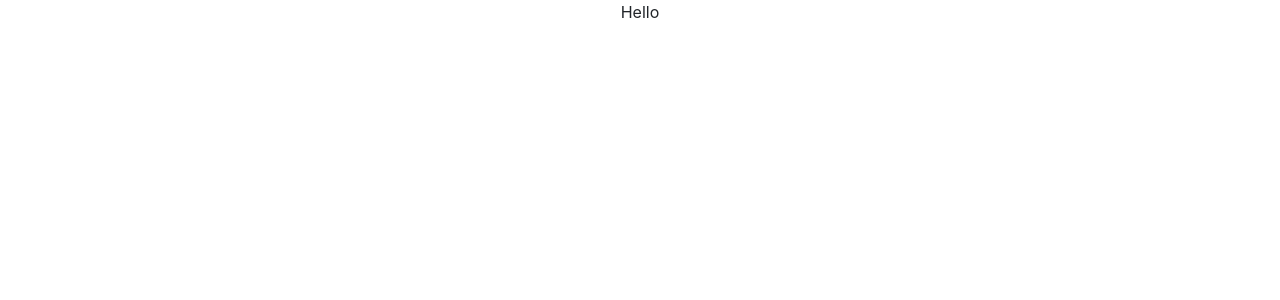
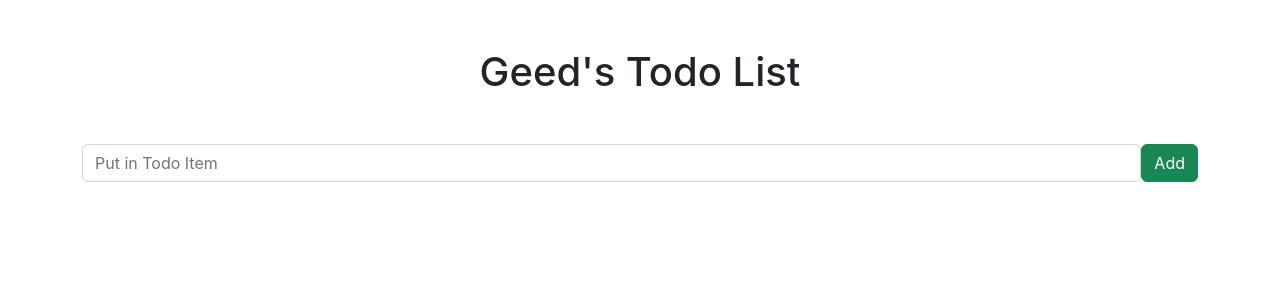
Before and after one commit to godswilludoh/inputTodo, a React (Create React App) app in the folder client/: page / in a window 1280 px wide. Shown: the top 300 px of the page. Built offline with nearby package versions, Linux system fonts and the light colour scheme.

Commit message:
added states to handle todo list

```diff
--- a/client/src/App.js
+++ b/client/src/App.js
@@ -1,8 +1,13 @@
 import React from 'react';
 import './App.css';
+import InputTodo from './components/InputTodo';
 
 const App = () => {
-	return <div className='App'>Hello</div>;
+	return (
+		<div className='container'>
+			<InputTodo />
+		</div>
+	);
 };
 
 export default App;
--- a/client/src/components/InputTodo.js
+++ b/client/src/components/InputTodo.js
@@ -0,0 +1,38 @@
+import React, { useState } from 'react';
+
+const InputTodo = () => {
+	const [description, setDescription] = useState('');
+
+	const onSubmitForm = async (e) => {
+		e.preventDefault();
+		try {
+			const body = { description };
+			const response = await fetch('http://localhost:5000/todos', {
+				method: 'POST',
+				headers: { 'Content-Type': 'application/json' },
+				body: JSON.stringify(body),
+			});
+			console.log(response);
+		} catch (err) {
+			console.error(err.message);
+		}
+	};
+
+	return (
+		<div>
+			<h1 className='text-center mt-5'>Geed's Todo List</h1>
+			<form className='d-flex mt-5' onSubmit={onSubmitForm}>
+				<input
+					type='text'
+					placeholder='Put in Todo Item'
+					className='form-control'
+					value={description}
+					onChange={(e) => setDescription(e.target.value)}
+				/>
+				<button className='btn btn-success'>Add</button>
+			</form>
+		</div>
+	);
+};
+
+export default InputTodo;
```
